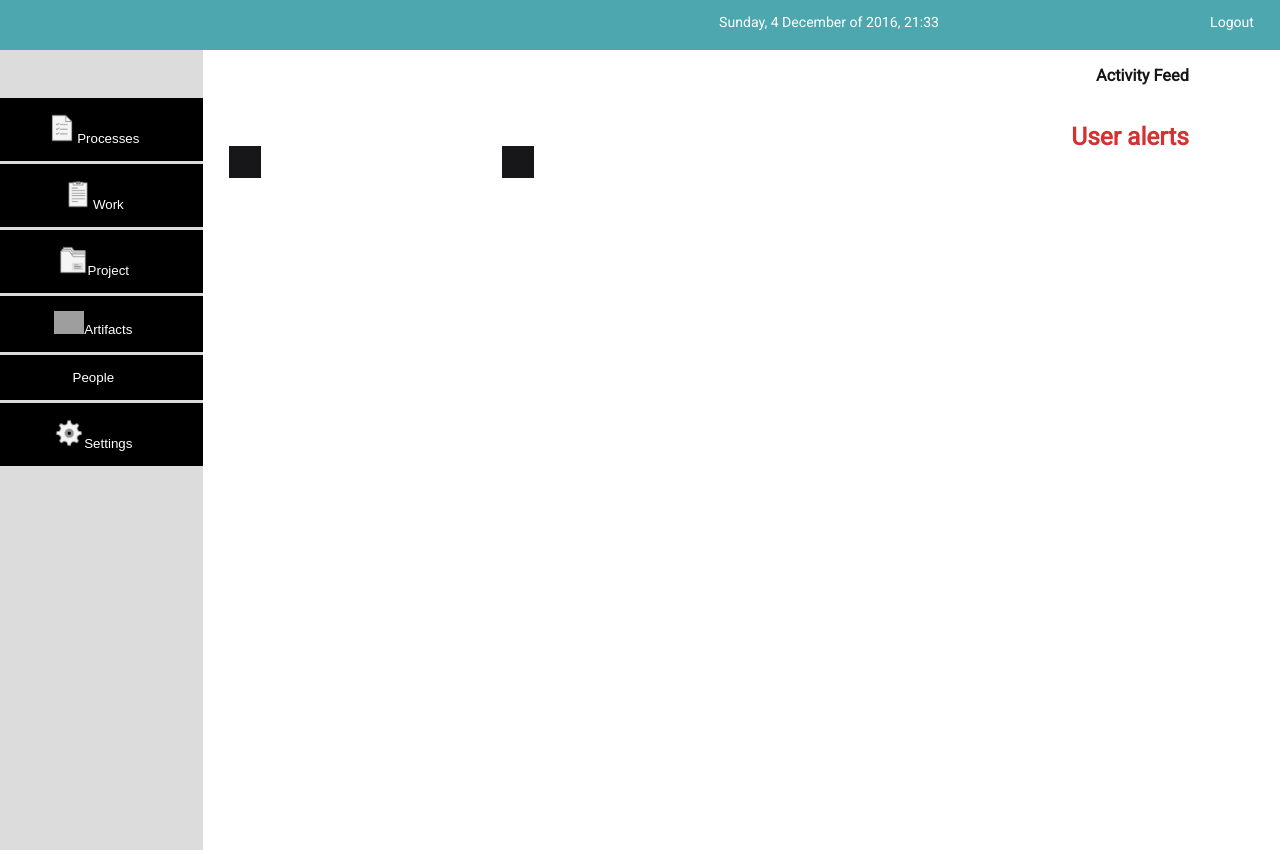
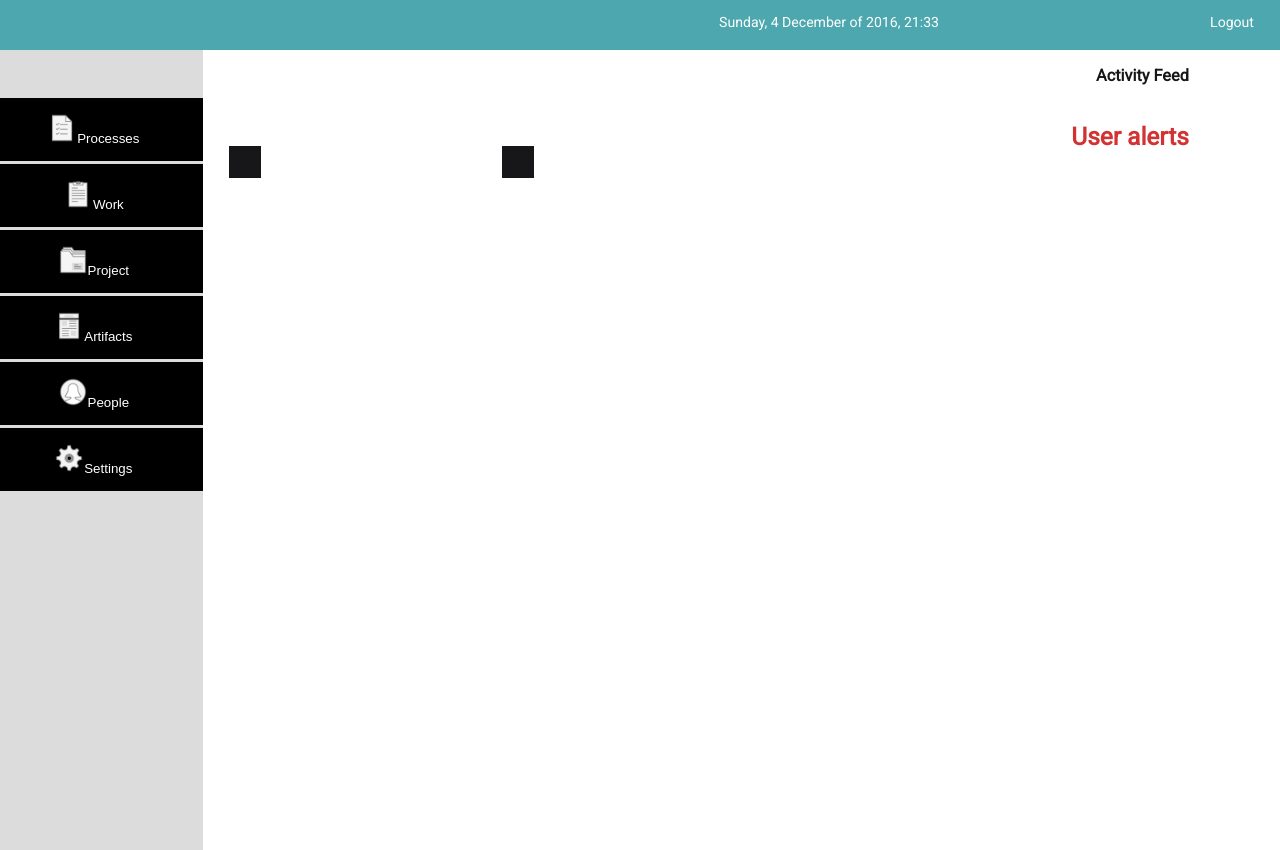
Before and after one commit to afvc/ES, a Flask app: template app/templates/index.html in a window 1280 px wide. Run offline with Flask 2, Linux system fonts and the light colour scheme; the template is opened without the code that fills it, so the values that code supplies are empty; style sheets or scripts are compiled from the project's sources; grey boxes are pictures that could not be loaded.

Commit message:
ines links

```diff
--- a/app/templates/index.html
+++ b/app/templates/index.html
@@ -141,7 +141,7 @@ NAV_TOPO
 
 
 
-                <button class="drop-click-btn btn-default margin-bottom-small openart"><img src="../static/assets/images/" class="icon">Artifacts</button>
+                <button class="drop-click-btn btn-default margin-bottom-small openart"><img src="../static/assets/images/artifacts.png" class="icon">Artifacts</button>
 
 
                 <!-- ————————— Botoes secundários —————————-->
@@ -157,7 +157,7 @@ NAV_TOPO
 
                 <!--———————————————————————————————————-—————————————————————————-->
 
-                <button class="drop-click-btn margin-bottom-small btn-default openppl">People</button>
+                <button class="drop-click-btn margin-bottom-small btn-default openppl"><img src="../static/assets/images/people.png" class="icon">People</button>
 
                     <a id="members" href="{{ url_for('views.members') }}">
                         <button class="drop-click-btn margin-bottom-small btn-default viewppl">  Members </button>
```
